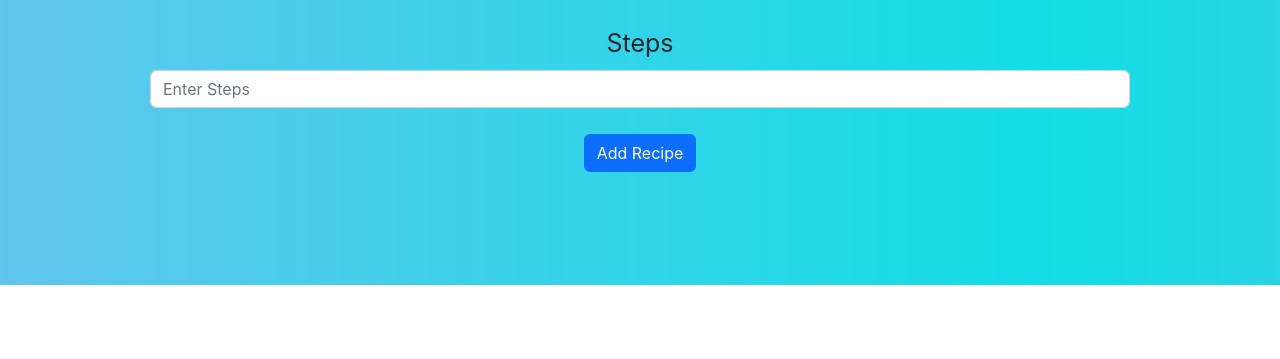
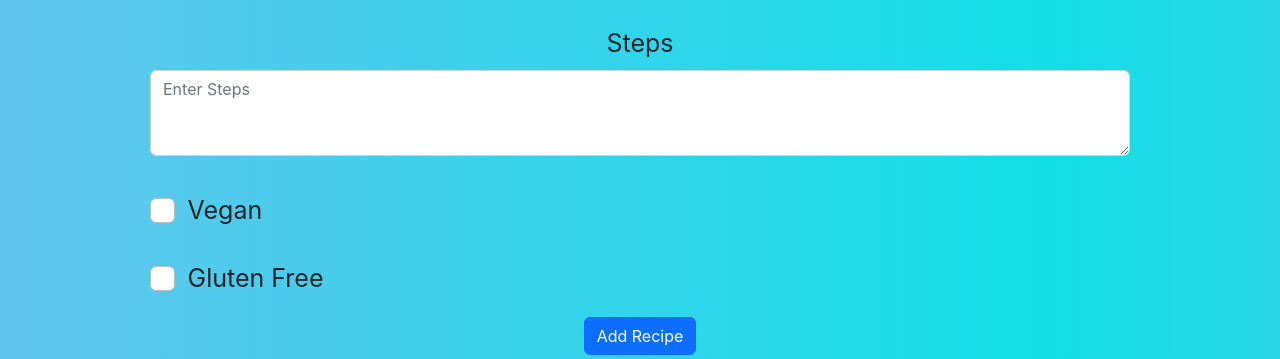
Before and after one commit to Graham724/Wiedrich-s-Workouts-Front-End, a JavaScript app: page /createRecipe in a window 1280 px wide. Shown: the part 515-874 px from the top of the page. Before the commit the page ends 800 px from the top, so only its background shows below. Built offline with nearby package versions, Linux system fonts and the light colour scheme; the HTML template or start-up script is replaced by a standard one.

Commit message:
updated forms

```diff
--- a/src/Components/CreateRecipe.js
+++ b/src/Components/CreateRecipe.js
@@ -8,7 +8,7 @@ export default function CreateRecipe () {
         <Form>
           <Form.Group className="mb-3" controlId="formRecipeName">
             <Form.Label>Recipe Name</Form.Label>
-            <Form.Control type="recipeName" placeholder="Enter Recipe Name" />
+            <Form.Control type="recipeName" required="required" placeholder="Enter Recipe Name" />
           </Form.Group>
           <Form.Group className="mb-3" controlId="formImage">
             <Form.Label>Image</Form.Label>
@@ -20,8 +20,14 @@ export default function CreateRecipe () {
           </Form.Group>
           <Form.Group className="mb-3" controlId="formsteps">
             <Form.Label>Steps</Form.Label>
-            <Form.Control type="steps" placeholder="Enter Steps" />
+            <Form.Control type="steps" required="required" as="textarea" rows={3} placeholder="Enter Steps" />
           </Form.Group>
+          <Form.Group className="mb-2" controlId="formVeganCheckbox">
+        <Form.Check type="checkbox" label="Vegan" />
+      </Form.Group>
+      <Form.Group className="mb-2" controlId="formGlutenFree">
+        <Form.Check type="checkbox" label="Gluten Free" />
+      </Form.Group>
 
           <Button variant="primary" type="submit">
             Add Recipe
--- a/src/Components/CreateWorkout.js
+++ b/src/Components/CreateWorkout.js
@@ -7,7 +7,7 @@ export default function CreateWorkout () {
         <Form>
           <Form.Group className="mb-3" controlId="formWorkoutName">
             <Form.Label>Workout Name</Form.Label>
-            <Form.Control type="recipeName" placeholder="Enter Workout Name" />
+            <Form.Control type="recipeName" required="required" placeholder="Enter Workout Name" />
           </Form.Group>
           <Form.Group className="mb-3" controlId="formImage">
             <Form.Label>Image</Form.Label>
@@ -19,7 +19,7 @@ export default function CreateWorkout () {
           </Form.Group>
           <Form.Group className="mb-3" controlId="formsteps">
             <Form.Label>Steps</Form.Label>
-            <Form.Control type="steps" placeholder="Enter Steps" />
+            <Form.Control type="steps" required="required" as="textarea" rows={3} placeholder="Enter Steps" />
           </Form.Group>
 
           <Button variant="primary" type="submit">
--- a/src/form.css
+++ b/src/form.css
@@ -3,3 +3,9 @@
     font-size: 25px;
     text-align: center;
 }
+
+.mb-2 {
+    text-align: left;
+    font-size: 25px;
+    padding: 10px 100px;
+}
```
